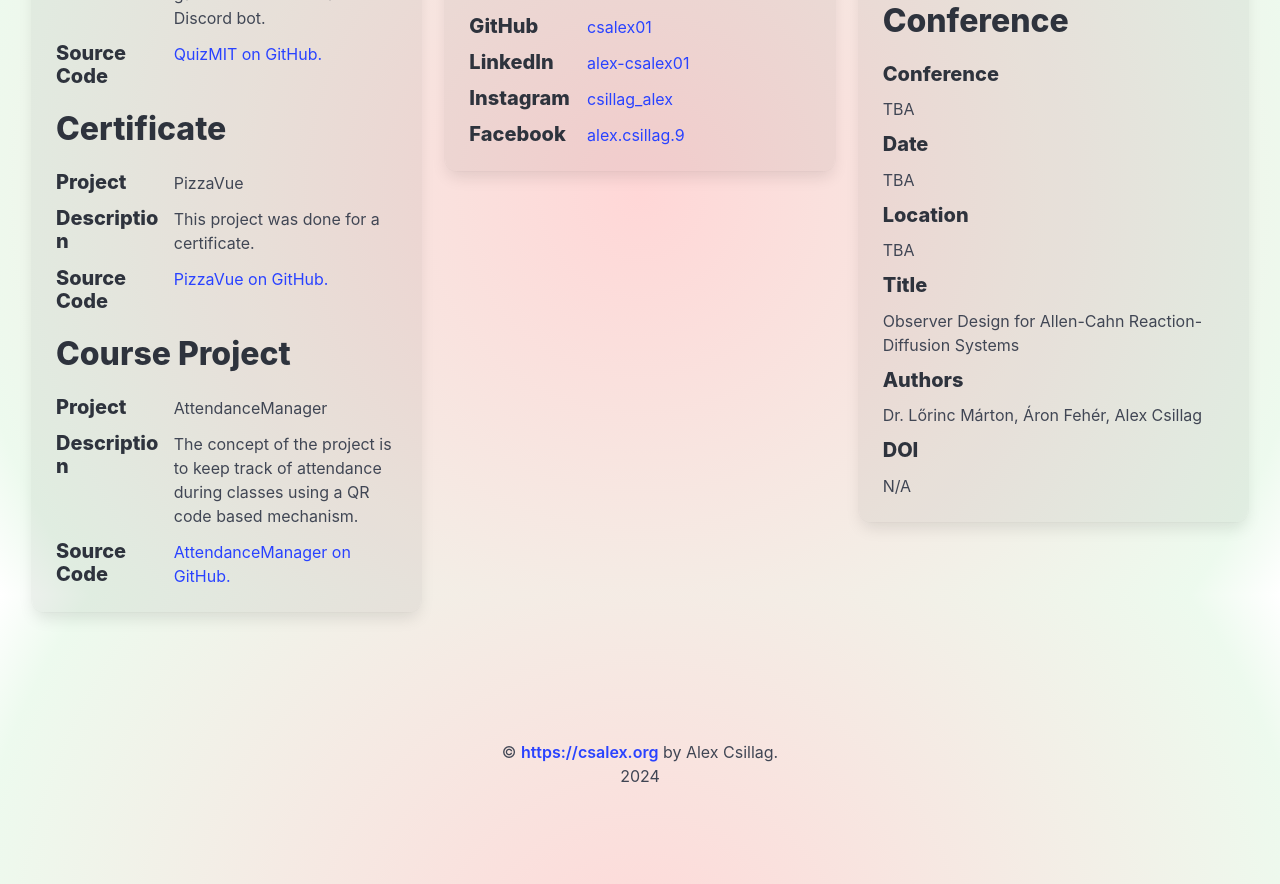
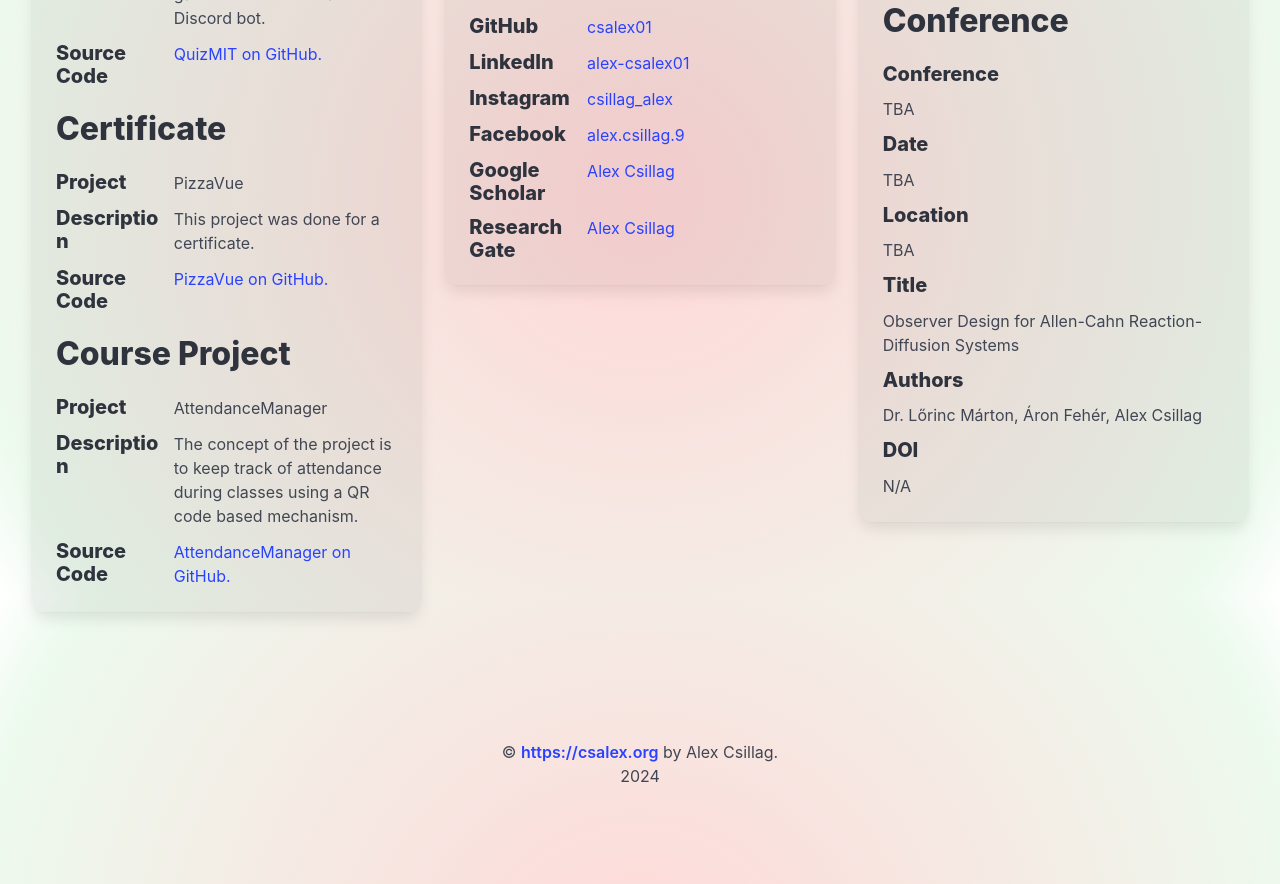
Before and after one commit to Csalex01/csalex.org, a website: page public/index.html in a window 1280 px wide. Shown: the part 2605-3489 px from the top of the page. Drawn offline with nearby package versions, Linux system fonts and the light colour scheme.

Commit message:
Added new contact info

```diff
--- a/public/index.html
+++ b/public/index.html
@@ -618,6 +618,20 @@
 								<div class="cell is-col-span-2">
 									<a target="_blank" href="https://www.facebook.com/alex.csillag.9">alex.csillag.9</a>
 								</div>
+
+								<div class="cell">
+									<strong class="title is-5">Google Scholar</strong>
+								</div>
+								<div class="cell is-col-span-2">
+									<a target="_blank" href="https://scholar.google.com/citations?user=ngoIU3gAAAAJ&hl=en">Alex Csillag</a>
+								</div>
+
+								<div class="cell">
+									<strong class="title is-5">ResearchGate</strong>
+								</div>
+								<div class="cell is-col-span-2">
+									<a target="_blank" href="https://www.researchgate.net/profile/Alex-Csillag">Alex Csillag</a>
+								</div>
 							</div>
 						</div>
 
```
